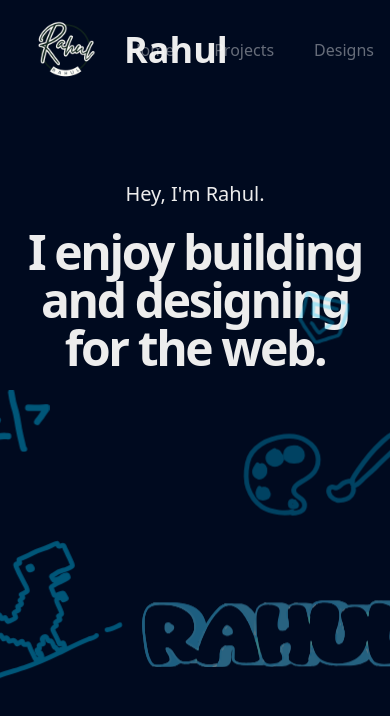
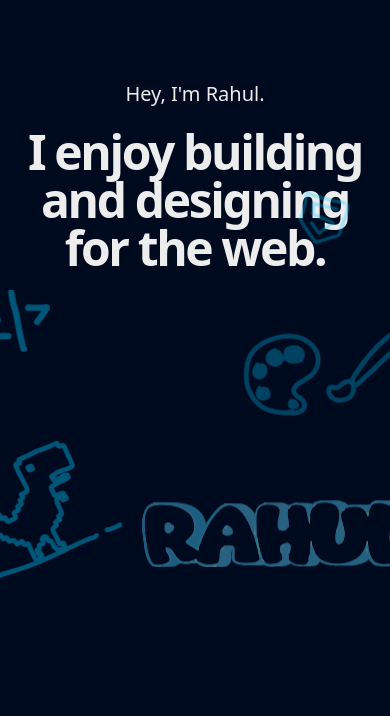
Before and after one commit to RahulPaul12/next-portfolio, a Next.js app: page / in a window 390 px wide. Shown: the top 716 px of the page. Built offline with nearby package versions, Linux system fonts and the light colour scheme.

Commit message:
Add files via upload

```diff
--- a/layouts/HeaderLayout.js
+++ b/layouts/HeaderLayout.js
@@ -4,7 +4,7 @@ import routes from '@/public/data/routs.json'
 export default function HeaderLayout (){
 
     return (
-        <nav className="container flex items-center justify-between">
+        <nav className="container hidden lg:flex items-center justify-between">
       <li className="list-none font-bold text-lg cursor-pointer">
         <Link href="/">
           <span className="font-black text-4xl flex items-center">
@@ -13,6 +13,7 @@ export default function HeaderLayout (){
               src="/images/logo.png"
               width="100"
             />
+            <div>
                 {"Rahul".split("").map((letter, index) => {
                   return (
                     <span key={index} className="hover:text-fun-pink hover:-mt-2 transition-all duration-500 hover:duration-100">
@@ -20,6 +21,7 @@ export default function HeaderLayout (){
                     </span>
                   );
                 })}
+            </div>
           </span>
         </Link>
       </li>
@@ -36,5 +38,6 @@ export default function HeaderLayout (){
         })}
       </ul>
     </nav>
+
     )
 }
```
Lines whose indentation alone changed are shown as unchanged.
